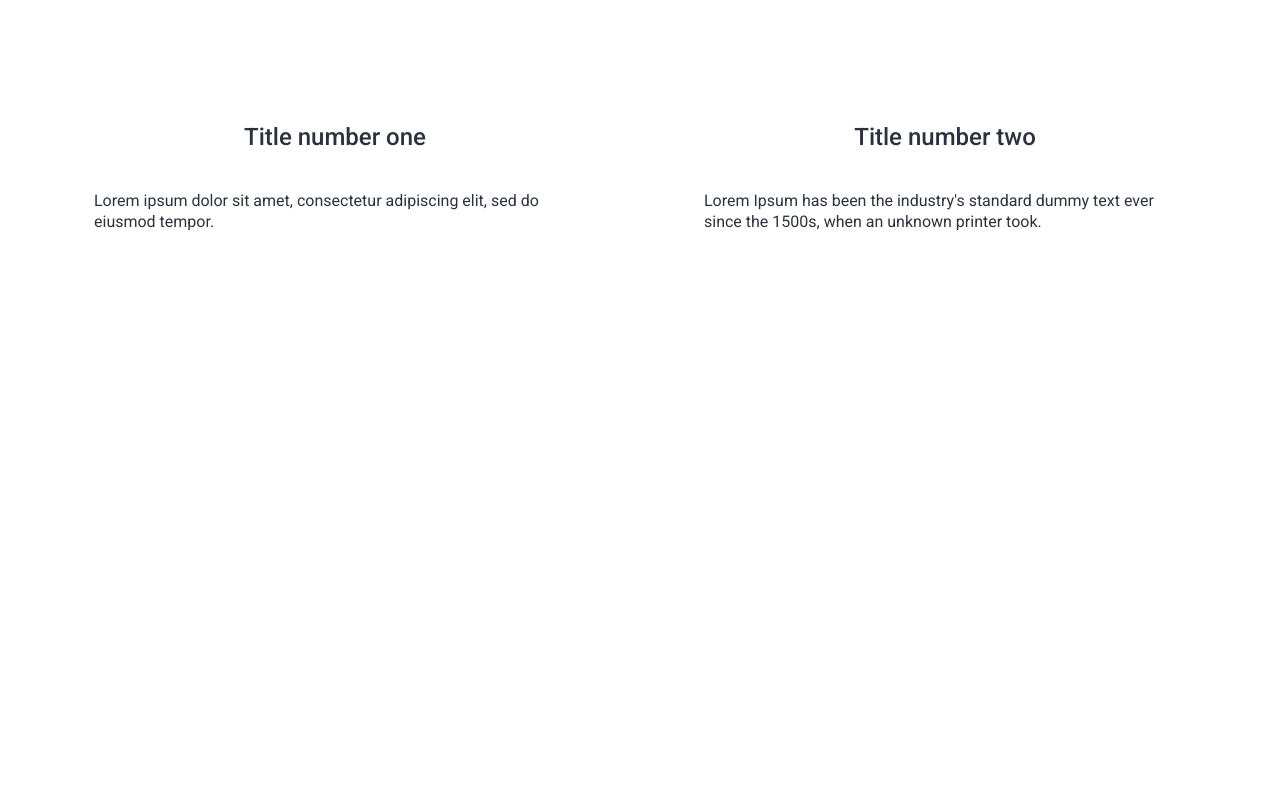
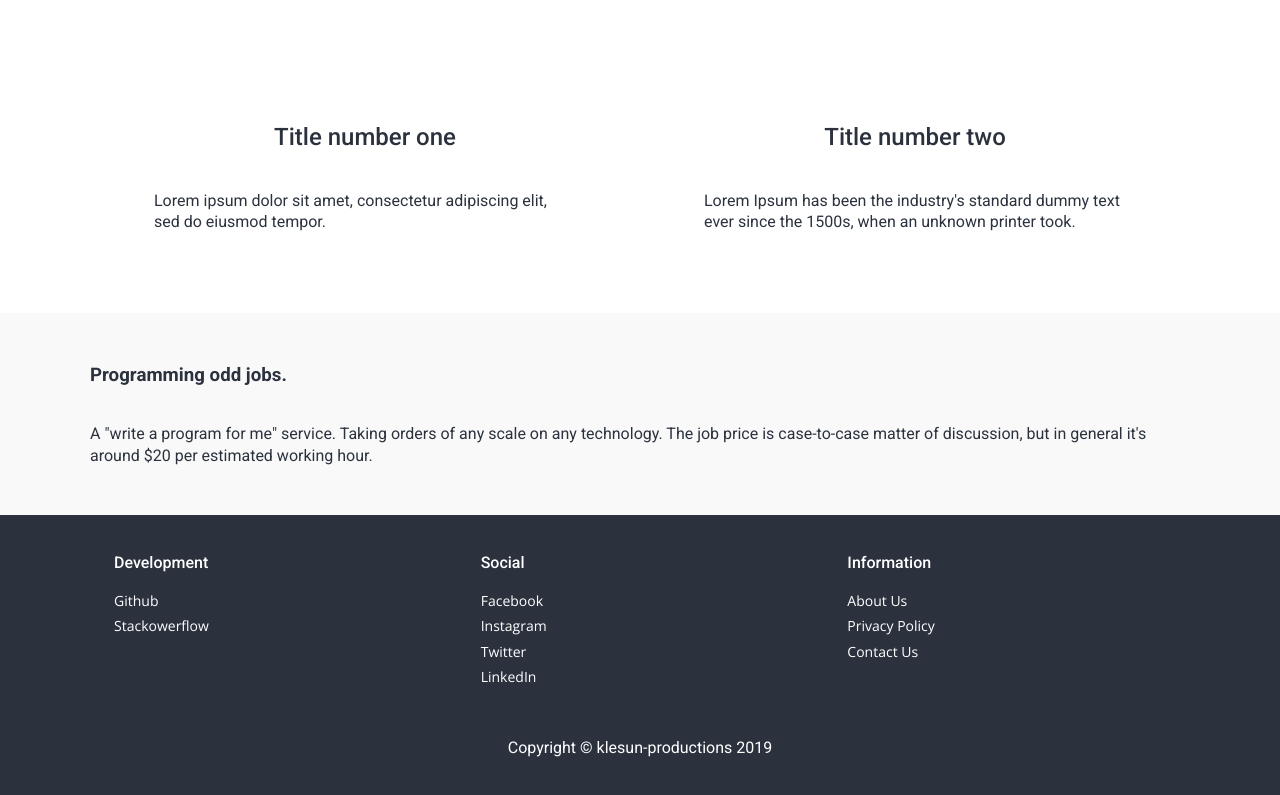
Before and after one commit to dogzy123/klesun-productions, a React (Create React App) app: page / in a window 1280 px wide. Shown: the part 929-1724 px from the top of the page. Before the commit the page ends 1242 px from the top, so only its background shows below. Built offline with nearby package versions, Linux system fonts and the light colour scheme.

Commit message:
update design

```diff
--- a/package.json
+++ b/package.json
@@ -3,6 +3,7 @@
   "version": "0.1.0",
   "private": true,
   "dependencies": {
+    "classnames": "^2.2.6",
     "node-sass": "^4.12.0",
     "react": "^16.10.1",
     "react-dom": "^16.10.1",
--- a/src/components/Body.js
+++ b/src/components/Body.js
@@ -15,10 +15,13 @@ function Body() {
                     <div className={styles.secondarySectionMain}>
                         <div className={styles.secondarySectionMainContainer}>
                             <div className={styles.secondarySectionMainHeader}>
-                                <h3 className={styles.secondarySectionMainTitle}>Some cool title will be here in future.</h3>
+                                <h3 className={styles.secondarySectionMainTitle}>Programming odd jobs.</h3>
                             </div>
                             <div className={styles.secondarySectionMainDescription}>
-                                <p className={styles.secondarySectionMainText}>Lorem ipsum dolor sit amet, consectetur adipiscing elit, sed do eiusmod tempor incididunt ut labore et dolore magna aliqua. Ut enim ad minim veniam, quis nostrud exercitation ullamco laboris nisi ut aliquip ex ea commodo consequat. </p>
+                                <p className={styles.secondarySectionMainText}>
+                                    A "write a program for me" service. Taking orders of any scale on any technology.
+                                    The job price is case-to-case matter of discussion, but in general it's around $20 per estimated working hour.
+                                </p>
                             </div>
                         </div>
                     </div>
@@ -47,6 +50,23 @@ function Body() {
                     </div>
                 </div>
             </section>
+            <section className={styles.lastSection}>
+                <div className={styles.container}>
+                    <div className={styles.secondarySectionMain}>
+                        <div className={styles.lastSectionMainContainer}>
+                            <div className={styles.secondarySectionMainHeader}>
+                                <h3 className={styles.secondarySectionMainTitle}>Programming odd jobs.</h3>
+                            </div>
+                            <div className={styles.secondarySectionMainDescription}>
+                                <p className={styles.secondarySectionMainText}>
+                                    A "write a program for me" service. Taking orders of any scale on any technology.
+                                    The job price is case-to-case matter of discussion, but in general it's around $20 per estimated working hour.
+                                </p>
+                            </div>
+                        </div>
+                    </div>
+                </div>
+            </section>
         </main>
     );
 }
--- a/src/components/Footer.js
+++ b/src/components/Footer.js
@@ -1,9 +1,61 @@
 import React from "react";
+import classNames from "classnames";
+import styles from "../styles/main.module.scss";
 
 function Footer() {
     return (
-        <footer>
-
+        <footer className={styles.footerMain}>
+            <div className={classNames(styles.container, styles.footerContainer)}>
+                <div className={classNames(styles.footerRow, styles.linksRow)}>
+                    <div className={styles.linksColumn}>
+                        <h4 className={styles.linksTitle}>Development</h4>
+                        <ul className={styles.links}>
+                            <li>
+                                <a href='#'>Github</a>
+                            </li>
+                            <li>
+                                <a href='#'>Stackowerflow</a>
+                            </li>
+                        </ul>
+                    </div>
+                    <div className={styles.linksColumn}>
+                        <h4 className={styles.linksTitle}>Social</h4>
+                        <ul className={styles.links}>
+                            <li>
+                                <a href='#'>Facebook</a>
+                            </li>
+                            <li>
+                                <a href='#'>Instagram</a>
+                            </li>
+                            <li>
+                                <a href='#'>Twitter</a>
+                            </li>
+                            <li>
+                                <a href='#'>LinkedIn</a>
+                            </li>
+                        </ul>
+                    </div>
+                    <div className={styles.linksColumn}>
+                        <h4 className={styles.linksTitle}>Information</h4>
+                        <ul className={styles.links}>
+                            <li>
+                                <a href='#'>About Us</a>
+                            </li>
+                            <li>
+                                <a href='#'>Privacy Policy</a>
+                            </li>
+                            <li>
+                                <a href='#'>Contact Us</a>
+                            </li>
+                        </ul>
+                    </div>
+                </div>
+                <div className={styles.footerRow}>
+                    <div className={styles.copyright}>
+                        <h4 className={styles.copyrightText}>Copyright © klesun-productions 2019</h4>
+                    </div>
+                </div>
+            </div>
         </footer>
     );
 }
--- a/src/styles/index.scss
+++ b/src/styles/index.scss
@@ -24,3 +24,7 @@ h2, h3, h4, h5, span, p {
 *::before {
   box-sizing: border-box;
 }
+
+.app {
+  overflow-x: hidden;
+}
--- a/src/styles/main.module.scss
+++ b/src/styles/main.module.scss
@@ -1,3 +1,4 @@
+@import "mixins";
 
 .header {
   width: 100%;
@@ -10,8 +11,27 @@
 
 .container {
   display: block;
-  width: 1220px;
   margin: auto;
+
+  @include xs {
+    width: 310px;
+  }
+
+  @include sm {
+    width: 480px;
+  }
+
+  @include md {
+    width: 660px;
+  }
+
+  @include lg {
+    width: 910px;
+  }
+
+  @include xl {
+    width: 1100px;
+  }
 }
 
 .mainSection {
@@ -28,11 +48,18 @@
       justify-content: center;
 
       .introSectionTitle {
-        font-size: 72px;
         font-weight: 700;
         color: #2b323e;
         text-align: center;
         margin: 0;
+
+        @include xs {
+          font-size: 48px;
+        }
+
+        @include sm {
+          font-size: 72px;
+        }
       }
     }
   }
@@ -46,7 +73,13 @@
       justify-content: center;
 
       .secondarySectionMainContainer {
-        padding: 64px;
+        @include xs {
+          padding: 32px;
+        }
+
+        @include sm {
+          padding: 64px;
+        }
 
         .secondarySectionMainTitle {
           font-size: 32px;
@@ -80,16 +113,30 @@
     .secondarySectionColumns {
       //height: 100%;
       display: flex;
-      flex-direction: row;
       justify-content: space-between;
+
+      @include xs {
+        flex-direction: column;
+      }
+
+      @include sm {
+        flex-direction: row;
+      }
 
       .secondarySectionInnerColumn {
         display: flex;
         flex: 1;
 
         .secondaryColumnContainer {
-          padding: 64px;
           width: 100%;
+
+          @include xs {
+            padding: 32px;
+          }
+
+          @include sm {
+            padding: 64px;
+          }
 
           .secondaryColumnContainerHeader {
             display: flex;
@@ -106,4 +153,86 @@
       }
     }
   }
+
+  .lastSection {
+    background-color: #f9f9f9;
+
+    .lastSectionMainContainer {
+      display: flex;
+      flex-direction: column;
+      padding: 32px 0;
+    }
+  }
 }
+
+.footerMain {
+  width: 100%;
+  padding: 16px;
+  background-color: #2b323e;
+
+  .footerContainer {
+    display: flex;
+    flex-direction: column;
+  }
+
+  .footerRow {
+    width: 100%;
+    display: flex;
+  }
+}
+
+.copyright {
+  margin-top: 12px;
+  width: 100%;
+  display: flex;
+  justify-content: center;
+
+  .copyrightText {
+    color: #fff;
+    font-weight: 400;
+  }
+}
+
+.linksRow {
+  flex-direction: row;
+
+  .linksColumn {
+    flex: 1;
+
+    @include xs {
+      margin: 0 12px;
+    }
+
+    @include sm {
+      margin: 0 24px;
+    }
+
+    .linksTitle {
+      color: white;
+      font-weight: 500;
+      margin-bottom: 0;
+    }
+  }
+
+  .links {
+    list-style-type: none;
+    padding-left: 0;
+
+    li + li {
+      margin-top: 4px;
+    }
+
+    a {
+      text-decoration: none;
+      color: #fff;
+
+      @include xs {
+        font-size: 12px;
+      }
+
+      @include sm {
+        font-size: 14px;
+      }
+    }
+  }
+}
--- /dev/null
+++ b/src/styles/media-quaries.scss
@@ -0,0 +1,14 @@
+// Extra small
+$screen-xs-min: 320px;
+
+// Small tablets and large smartphones (landscape view)
+$screen-sm-min: 576px;
+
+// Small tablets (portrait view)
+$screen-md-min: 768px;
+
+// Tablets and small desktops
+$screen-lg-min: 992px;
+
+// Large tablets and desktops
+$screen-xl-min: 1200px;
--- /dev/null
+++ b/src/styles/mixins.scss
@@ -0,0 +1,36 @@
+@import "media-quaries";
+
+// Extra small devices
+@mixin xs {
+  @media (min-width: #{$screen-xs-min}) {
+    @content
+  }
+}
+
+// Small devices
+@mixin sm {
+  @media (min-width: #{$screen-sm-min}) {
+    @content;
+  }
+}
+
+// Medium devices
+@mixin md {
+  @media (min-width: #{$screen-md-min}) {
+    @content;
+  }
+}
+
+// Large devices
+@mixin lg {
+  @media (min-width: #{$screen-lg-min}) {
+    @content;
+  }
+}
+
+// Extra large devices
+@mixin xl {
+  @media (min-width: #{$screen-xl-min}) {
+    @content;
+  }
+}
```
Also changed, not shown: 18 other files (tests, documents, lock files or other folders).
